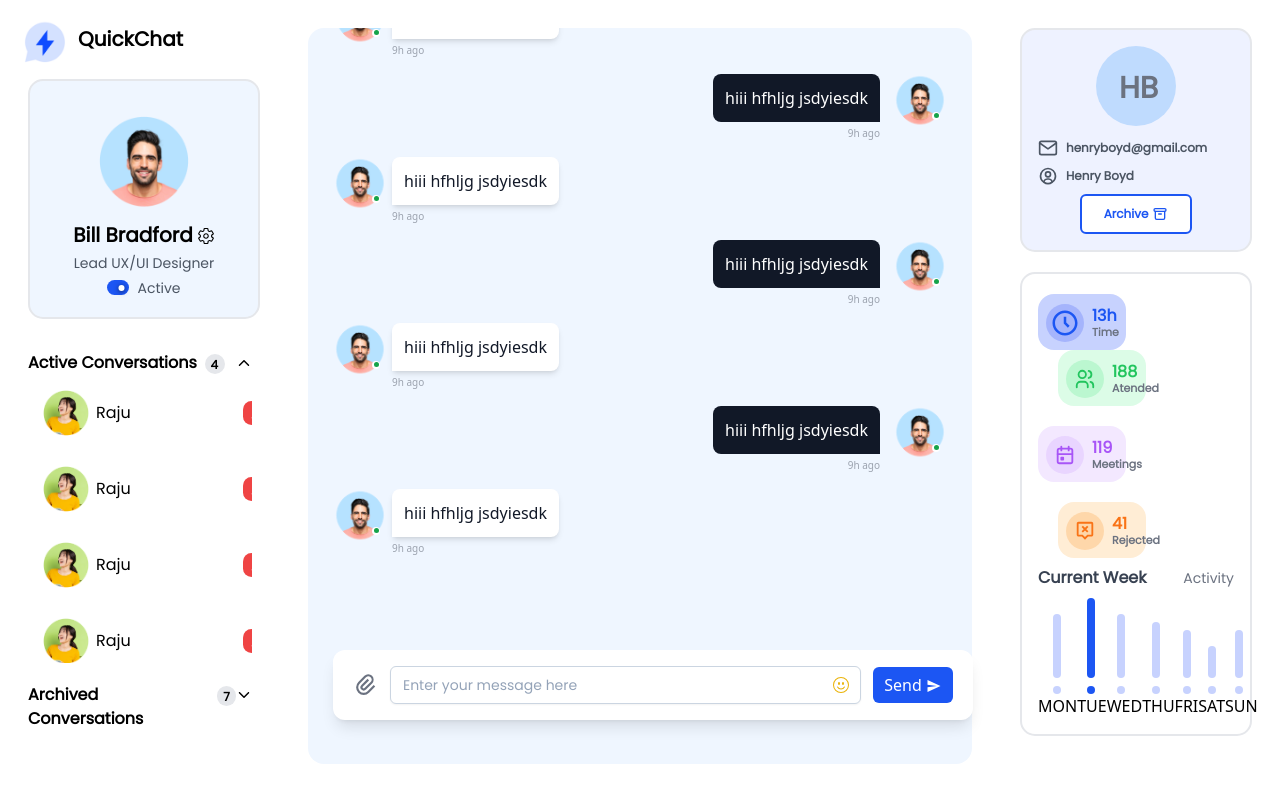
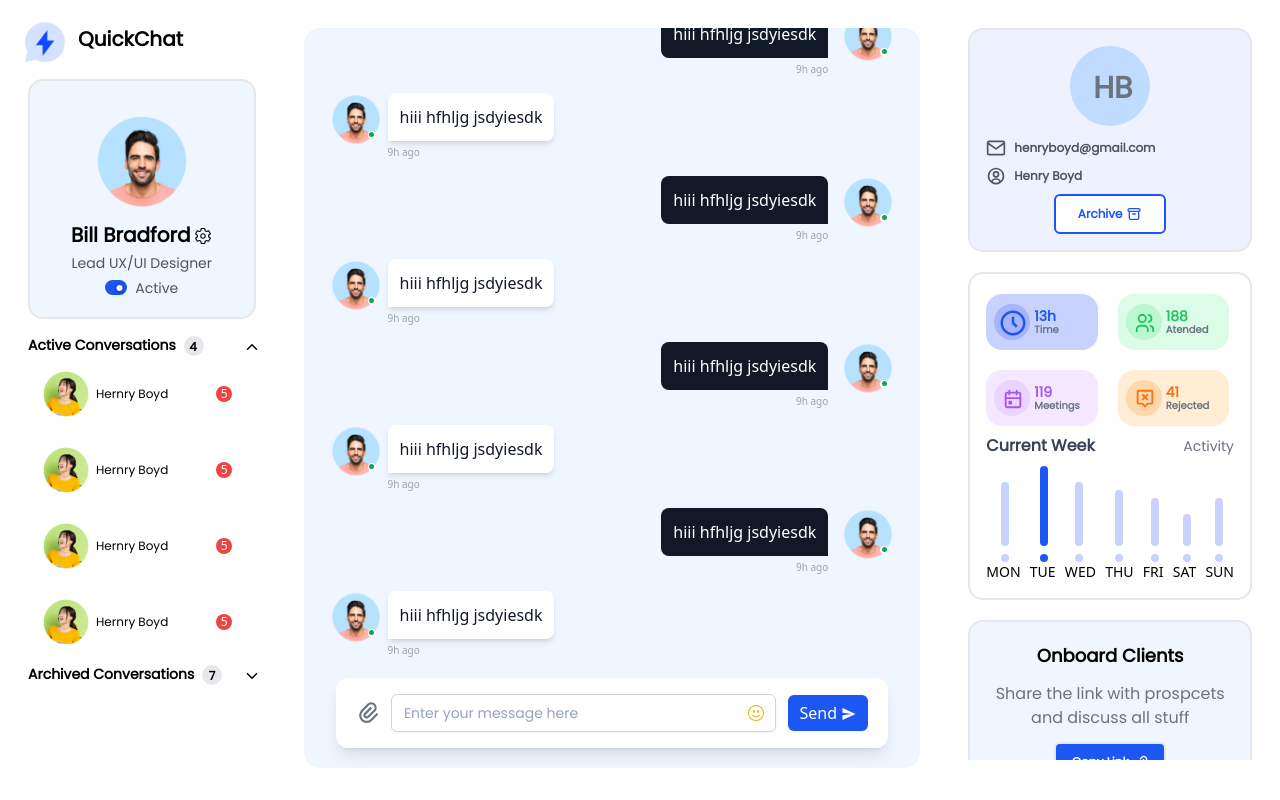
Before and after one commit to mr-perfectcoder/riktamtech_assignment, a React (Create React App) app: page / in a window 1280 px wide. Built offline with nearby package versions, Linux system fonts and the light colour scheme.

Commit message:
desktopui completed

```diff
--- a/src/App.css
+++ b/src/App.css
@@ -9,7 +9,7 @@
   scrollbar-width: none;
 }
 .fullHeight{
-  height: 92vh !important;
+  height: 92.5vh !important;
 }
 
 .chatScroll::-webkit-scrollbar {
--- a/src/App.js
+++ b/src/App.js
@@ -1,15 +1,10 @@
 import React from 'react';
-import Chat from './components/Chat/Chat';
-import UserInfo from './components/UserInfo/UserInfo';
-import UserList from './components/UserList/UserList';
+
 import './App.css'
+import Layout from './components/Layout';
 function App() {
   return (
-    <div className='flex p-5 h-full'>
-      <UserList />
-      <Chat />
-      <UserInfo />
-    </div>
+   <Layout/>
   )
 }
 
--- a/src/components/Chat/Chat.js
+++ b/src/components/Chat/Chat.js
@@ -8,14 +8,16 @@ const Chat = () => {
     endOfMessagesRef.current?.scrollIntoView()
   }
   useEffect(() => {
- scrollToBottom()
+    scrollToBottom()
   }, [])
 
   return (
-    <div className='flex-auto w-[60%] pt-2 pb-2 pl-10 pr-10'>
+    <div className='pt-2 pb-2 pl-10 pr-10'>
       <div className='fullHeight overflow-y-scroll box-border bg-blue-50 rounded-2xl overflow-hidden chatScroll '>
         <Messages />
-        <Send endOfMessagesRef={endOfMessagesRef} />
+        <div className=' w-full  px-8 bottom-0 sticky mb-5'>
+          <Send endOfMessagesRef={endOfMessagesRef} />
+        </div>
         <div ref={endOfMessagesRef} />
       </div>
     </div>
--- a/src/components/Chat/Messages.js
+++ b/src/components/Chat/Messages.js
@@ -5,7 +5,7 @@ const Messages = () => {
 
   return (
     <div>
-      <div className='mb-52 mt-10'>
+      <div className='mt-10 mb-5'>
         <Message status={true} />
         <Message status={false} />
         <Message status={true} />
--- a/src/components/Chat/Send.js
+++ b/src/components/Chat/Send.js
@@ -3,12 +3,11 @@ import { RiAttachment2 } from 'react-icons/ri'
 import { BsEmojiSmile } from 'react-icons/bs'
 import { IoMdSend } from 'react-icons/io'
 const Send = ({ endOfMessagesRef }) => {
-  const onSubmit =()=>{
-     endOfMessagesRef.current.scrollIntoView({ behavoir: 'smooth' })
+  const onSubmit = () => {
+    endOfMessagesRef.current.scrollIntoView({ behavoir: 'smooth' })
   }
   return (
-
-    <div className='h-[70px] box-border bg-white rounded-xl   w-[50%] fixed bottom-0 mb-20 ml-[25px] shadow-lg'>
+    <div className='h-[70px] w-full box-border bg-white rounded-xl   bottom-0   shadow-lg'>
       <div className='flex  pl-5 pt-4 pr-5 items-center'>
         <div className='flex w-10'>
           <RiAttachment2 size={26} className='text-gray-500' />
--- /dev/null
+++ b/src/components/FullScreen.js
@@ -0,0 +1,22 @@
+import React from 'react'
+import Chat from './Chat/Chat'
+import UserInfo from './UserInfo/UserInfo'
+import UserList from './UserList/UserList'
+
+const FullScreen = () => {
+  return (
+    <div className='flex p-5 h-full'>
+      <div className='w-[260px] '>
+        <UserList />
+      </div>
+      <div className='w-min-[50%]  w-[60%] '>
+        <Chat />
+      </div>
+      <div className='w-[320px]'>
+        <UserInfo />
+      </div>
+    </div>
+  )
+}
+
+export default FullScreen
--- /dev/null
+++ b/src/components/Layout.js
@@ -0,0 +1,14 @@
+import React from 'react'
+import FullScreen from './FullScreen'
+
+const Layout = () => {
+  return (
+    <div>
+      <div className='lg:visible invisible'>
+        <FullScreen />
+      </div>
+    </div>
+  )
+}
+
+export default Layout
--- a/src/components/UserInfo/UserInfo.js
+++ b/src/components/UserInfo/UserInfo.js
@@ -9,7 +9,7 @@ import {
 import { TbArchive, TbUsers, TbCalendarEvent } from 'react-icons/tb'
 const UserInfo = () => {
   return (
-    <div className='flex-auto w-[20%] overflow-y-scroll fullHeight scrollBar'>
+    <div className='overflow-y-scroll fullHeight scrollBar'>
       <div>
         <div className='p-2'>
           <div className='box-border h-56 w-full p-4 bg-indigo-50 rounded-[15px] border-2 pt-4'>
@@ -64,15 +64,15 @@ const UserInfo = () => {
               <div className='w-[45%] bg-indigo-200 h-14 p-2 rounded-2xl'>
                 <div className='flex items-center '>
                   <div className='mt-[2px]'>
-                    <div className='w-[38px] h-[38px] bg-indigo-300 rounded-full p-1'>
+                    <div className='w-[36px] h-[36px] bg-indigo-300 rounded-full p-1'>
                       <BiTimeFive className='text-[#1c56f3]  ' size={30} />
                     </div>
                   </div>
-                  <div className='ml-2'>
-                    <p className='text-[#1c56f3]  font-Poppins font-extrabold '>
+                  <div className='ml-1'>
+                    <p className='text-[#1c56f3]  font-Poppins font-extrabold text-sm '>
                       13h
                     </p>
-                    <p className='-mt-1 text-[11px] font-Poppins font-semibold text-gray-500'>
+                    <p className='-mt-1 text-[10px] font-Poppins font-semibold text-gray-500'>
                       Time
                     </p>
                   </div>
@@ -81,18 +81,18 @@ const UserInfo = () => {
               <div className='w-[45%] bg-green-100 h-14 p-2 rounded-2xl ml-5'>
                 <div className='flex items-center '>
                   <div className='mt-[2px]'>
-                    <div className='w-[38px] h-[38px] bg-green-200 rounded-full p-1'>
+                    <div className='w-[36px] h-[36px] bg-green-200 rounded-full p-1'>
                       <TbUsers
                         className='text-green-500  ml-1 mt-1'
                         size={22}
                       />
                     </div>
                   </div>
-                  <div className='ml-2'>
-                    <p className='text-green-500 font-Poppins font-extrabold '>
+                  <div className='ml-1'>
+                    <p className='text-green-500 font-Poppins font-extrabold text-sm'>
                       188
                     </p>
-                    <p className='-mt-1 text-[11px] font-Poppins font-semibold text-gray-500'>
+                    <p className='-mt-1 text-[10px] font-Poppins font-semibold text-gray-500'>
                       Atended
                     </p>
                   </div>
@@ -101,18 +101,18 @@ const UserInfo = () => {
               <div className='w-[45%] bg-purple-100 h-14 p-2 rounded-2xl mt-5'>
                 <div className='flex items-center '>
                   <div className='mt-[2px]'>
-                    <div className='w-[38px] h-[38px] bg-purple-200 rounded-full p-1'>
+                    <div className='w-[36px] h-[36px] bg-purple-200 rounded-full p-1'>
                       <TbCalendarEvent
                         className='text-purple-500  ml-1 mt-1'
                         size={22}
                       />
                     </div>
                   </div>
-                  <div className='ml-2'>
-                    <p className='text-purple-500 font-Poppins font-extrabold '>
+                  <div className='ml-1'>
+                    <p className='text-purple-500 font-Poppins font-extrabold  text-sm'>
                       119
                     </p>
-                    <p className='-mt-1 text-[11px] font-Poppins font-semibold text-gray-500'>
+                    <p className='-mt-1 text-[10px] font-Poppins font-semibold text-gray-500 '>
                       Meetings
                     </p>
                   </div>
@@ -121,18 +121,18 @@ const UserInfo = () => {
               <div className='w-[45%] bg-orange-100 h-14 p-2 rounded-2xl ml-5 mt-5'>
                 <div className='flex items-center '>
                   <div className='mt-[2px]'>
-                    <div className='w-[38px] h-[38px] bg-orange-200 rounded-full p-1'>
+                    <div className='w-[36px] h-[36px] bg-orange-200 rounded-full p-1'>
                       <BiMessageAltX
                         className='text-orange-500  ml-1 mt-1'
                         size={22}
                       />
                     </div>
                   </div>
-                  <div className='ml-2'>
-                    <p className='text-orange-500 font-Poppins font-extrabold '>
+                  <div className='ml-1'>
+                    <p className='text-orange-500 font-Poppins font-extrabold text-sm '>
                       41
                     </p>
-                    <p className='-mt-1 text-[11px] font-Poppins font-semibold text-gray-500'>
+                    <p className='-mt-1 text-[10px] font-Poppins font-semibold text-gray-500'>
                       Rejected
                     </p>
                   </div>
@@ -157,35 +157,35 @@ const UserInfo = () => {
                   <div className='w-2 h-2  bg-indigo-200 rounded mt-2'></div>
                 </div>
 
-                <p>MON</p>
+                <p className='text-sm'>MON</p>
               </div>
               <div className=''>
                 <div className='ml-[10px]'>
                   <div className='w-2 h-20 rounded-md bg-[#1c56f3] '></div>
                   <div className='w-2 h-2  bg-[#1c56f3] rounded mt-2'></div>
                 </div>
-                <p>TUE</p>
+                <p className='text-sm'>TUE</p>
               </div>
               <div className=''>
                 <div className='ml-[10px]'>
                   <div className='w-2 h-16 mt-4 rounded-md bg-indigo-200 '></div>
                   <div className='w-2 h-2  bg-indigo-200 rounded mt-2'></div>
                 </div>
-                <p>WED</p>
+                <p className='text-sm'>WED</p>
               </div>
               <div className=''>
                 <div className='ml-[10px]'>
                   <div className='w-2 h-14 mt-6 rounded-md bg-indigo-200 '></div>
                   <div className='w-2 h-2  bg-indigo-200 rounded mt-2'></div>
                 </div>
-                <p>THU</p>
+                <p className='text-sm'>THU</p>
               </div>
               <div className=''>
                 <div className='ml-[8px]'>
                   <div className='w-2 h-12 mt-8 rounded-md bg-indigo-200 '></div>
                   <div className='w-2 h-2  bg-indigo-200 rounded mt-2'></div>
                 </div>
-                <p>FRI</p>
+                <p className='text-sm'>FRI</p>
               </div>
 
               <div className=''>
@@ -193,14 +193,14 @@ const UserInfo = () => {
                   <div className='w-2 h-8 mt-12 rounded-md bg-indigo-200 '></div>
                   <div className='w-2 h-2  bg-indigo-200 rounded mt-2'></div>
                 </div>
-                <p>SAT</p>
+                <p className='text-sm'>SAT</p>
               </div>
               <div className=''>
                 <div className='ml-[10px]'>
                   <div className='w-2 h-12 mt-8 rounded-md bg-indigo-200 '></div>
                   <div className='w-2 h-2  bg-indigo-200 rounded mt-2'></div>
                 </div>
-                <p>SUN</p>
+                <p className='text-sm'>SUN</p>
               </div>
             </div>
           </div>
--- a/src/components/UserList/ChatList.js
+++ b/src/components/UserList/ChatList.js
@@ -20,14 +20,14 @@ const ChatList = () => {
     setshowActive(!showActive)
   }
   return (
-    <div className='pr-4 pl-2 mt-6'>
+    <div className='lg:pr-1  pl-2 mt-2'>
       <div className='cursor-pointer' onClick={handleActive}>
         <div className='flex justify-between'>
           <div className='flex'>
-            <h1 className='font-Poppins font-semibold '>
+            <h1 className='font-Poppins font-semibold text-sm'>
               Active Conversations
             </h1>
-            <div className='bg-gray-200 w-5 h-5 items-center  rounded-full pl-[5.5px] pt-[1.5px] ml-2 mt-[3px]'>
+            <div className='bg-gray-200 w-5 h-5 items-center  rounded-full pl-[5.5px] pt-[1.5px] ml-2 mt-[1px]'>
               <p className='font-Poppins font-semibold text-[12px]'>4</p>
             </div>
           </div>
@@ -52,15 +52,15 @@ const ChatList = () => {
         <div className='cursor-pointer' onClick={handleAcrhive}>
           <div className='flex justify-between'>
             <div className='flex'>
-              <h1 className='font-Poppins font-semibold '>
+              <h1 className='font-Poppins font-semibold text-sm'>
                 Archived Conversations
               </h1>
-              <div className='bg-gray-200 w-5 h-5 items-center  rounded-full pl-[6.5px] pt-[1.5px] ml-2 mt-[3px]'>
+              <div className='bg-gray-200 w-5 h-5 items-center  rounded-full pl-[6.5px] pt-[1.5px] ml-2 mt-[1px]'>
                 <p className='font-Poppins font-semibold text-[12px]'>7</p>
               </div>
             </div>
 
-            <div className='mt-1'>
+            <div className='mt-1 '>
               <CollpaseIcon active={showArchived} />
             </div>
           </div>
--- a/src/components/UserList/UserCard.js
+++ b/src/components/UserList/UserCard.js
@@ -2,11 +2,13 @@ import React from 'react'
 
 const UserCard = () => {
   return (
-    <div className='flex items-center p-2 hover:bg-blue-50 rounded-2xl hover:font-semibold'>
+    <div className='flex items-center p-2 hover:bg-blue-50 rounded-2xl hover:font-semibold '>
       <img src='./user2.png' alt='' width={60} className='rounded-full' />
-      <h2 className='font-Poppins '>Raju</h2>
-      <div className='ml-28 w-6 h-6 bg-red-500 rounded-full pl-2 text-white'>
-        <p>5</p>
+      <p className='font-Poppins text-[12px]'>Hernry Boyd</p>
+      <div className='ml-12'>
+        <div className='flex w-4 h-4 bg-red-500 rounded-full items-center justify-center text-white '>
+          <p className='text-xs'>5</p>
+        </div>
       </div>
     </div>
   )
--- a/src/components/UserList/UserList.js
+++ b/src/components/UserList/UserList.js
@@ -9,10 +9,12 @@ const UserList = () => {
     setactive(checked)
   }
   return (
-    <div className='flex-auto w-[20%]'>
+    <div className=''>
       <div className='flex align-middle'>
         <img src='./logo.png' alt='logo' className='w-[50px]' />
-        <h1 className='mt-[4.5px] text-xl font-Poppins font-semibold ml-2'>QuickChat</h1>
+        <h1 className='mt-[4.5px] text-xl font-Poppins font-semibold ml-2'>
+          QuickChat
+        </h1>
       </div>
       <div className='p-2 mt-1'>
         <div className='box-border h-60 w-full p-4 bg-blue-50 rounded-[15px] border-2 pt-5'>
```
Also changed, not shown: src/components/MobileView.js (added, +9 -0 lines).
